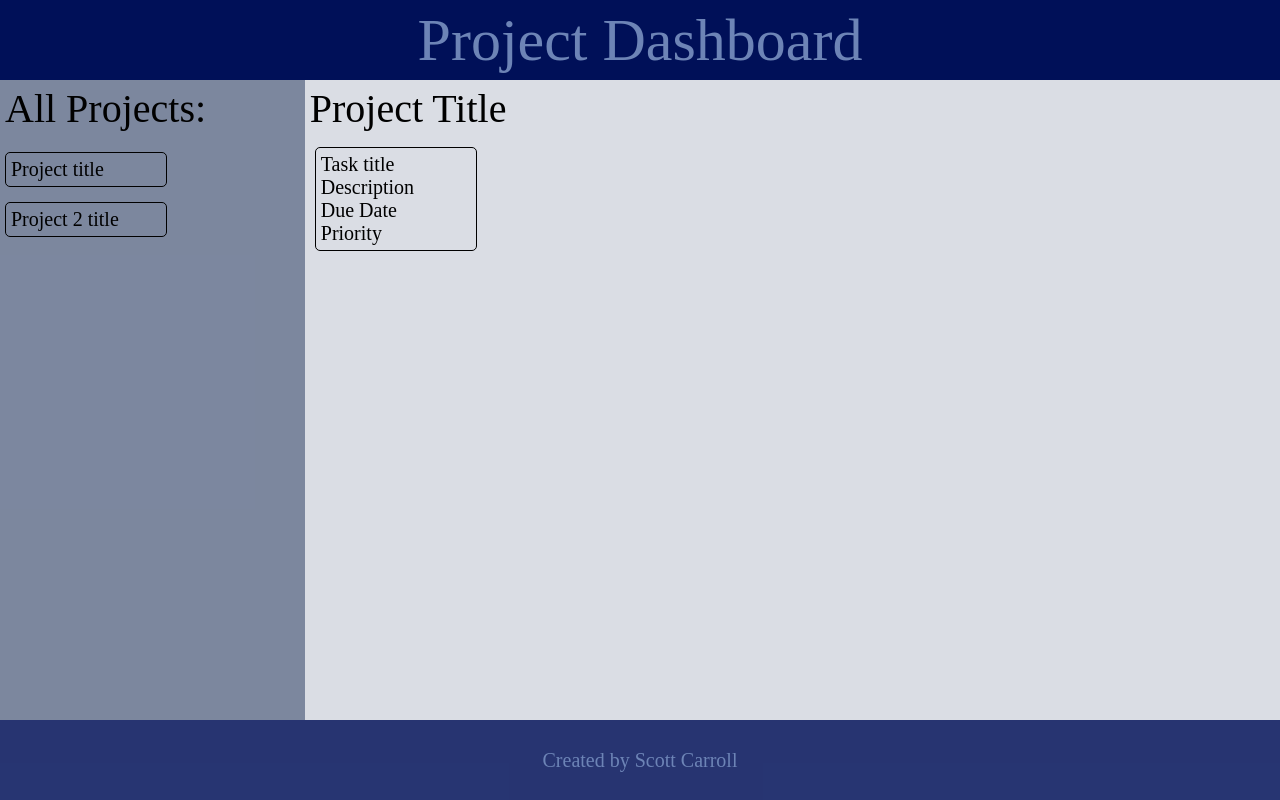
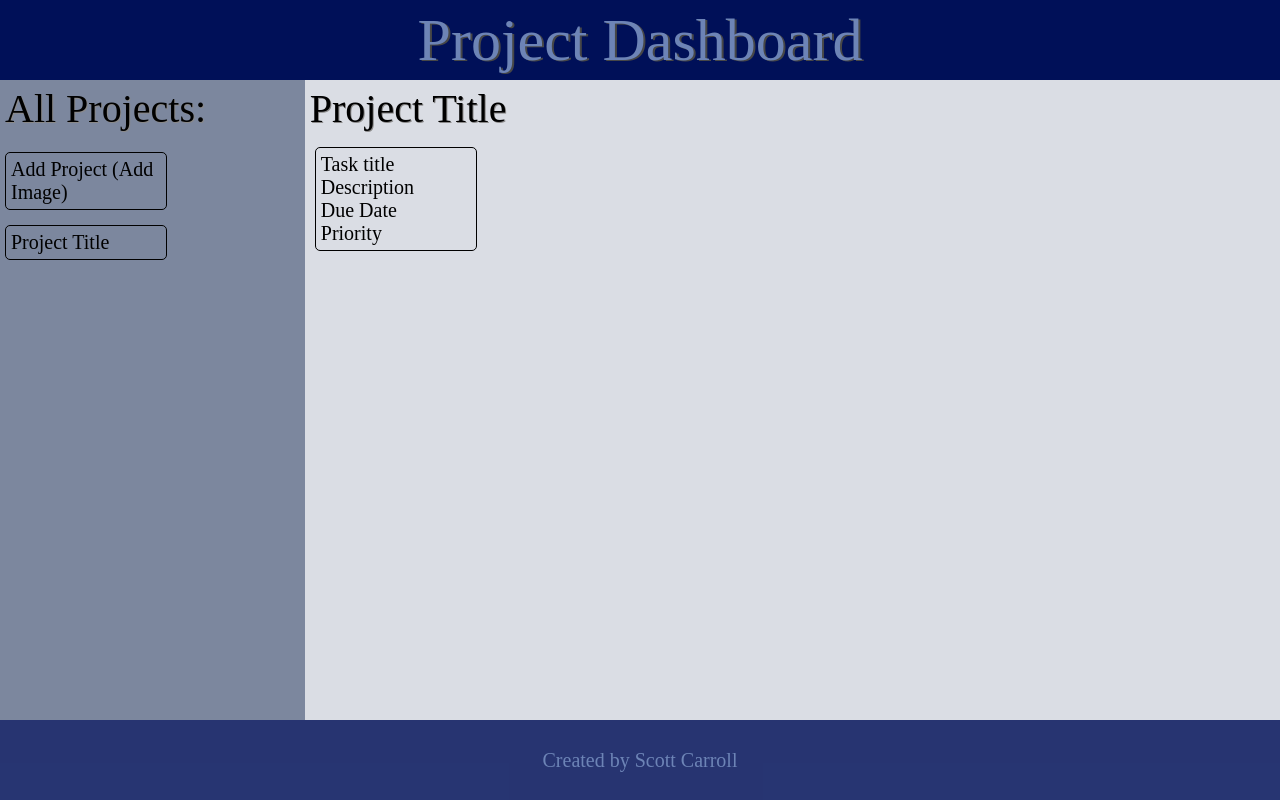
Before and after one commit to ScottCRed/todo, a website built with webpack: page dist/index.html in a window 1280 px wide. Built offline with Linux system fonts and the light colour scheme.

Commit message:
Text shadow adjustments and add project template

```diff
--- a/src/style.css
+++ b/src/style.css
@@ -19,6 +19,7 @@ body {
     height: 10vh;
     font-size: 60px;
     font-weight: 500;
+    text-shadow: 2px 1px rgb(71, 71, 71);
 }
 
 .content {
@@ -41,6 +42,7 @@ body {
 h2 {
     font-size: 40px;
     font-weight: 300;
+    text-shadow: 1px 1px rgb(138, 137, 137);
     padding: 5px;
     margin: 0;
 }
```
Also changed, not shown: dist/index.html, dist/main.js.
